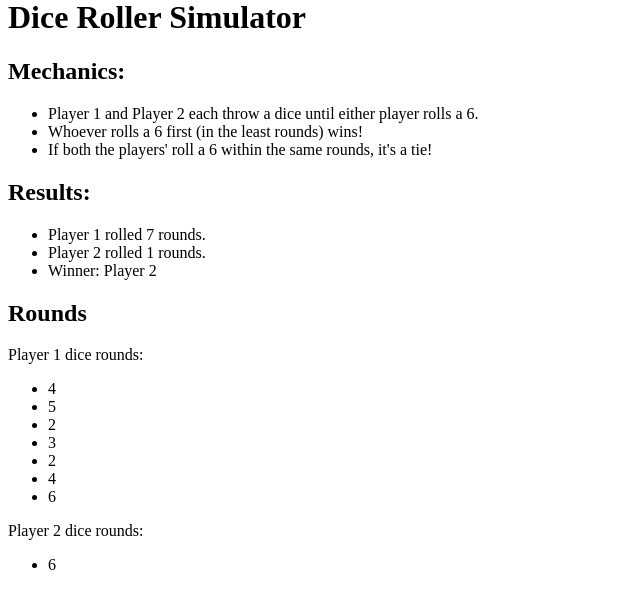
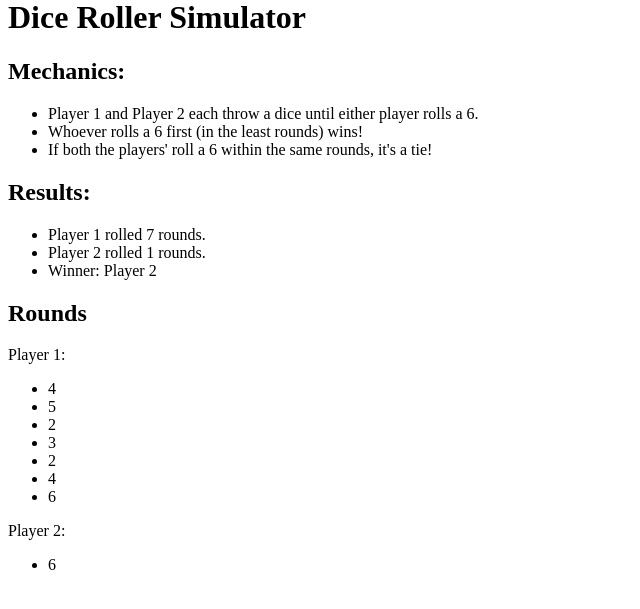
Before and after one commit to pranjal-joshi97/e2, a PHP site: page /index.php in a window 1280 px wide. Shown: the part 22-631 px from the top of the page, without its empty margins (0-640 px from the left). Run offline with PHP 8.4, Linux system fonts and the light colour scheme.

Commit message:
p1 final commit

```diff
--- a/p1/index-view.php
+++ b/p1/index-view.php
@@ -27,14 +27,14 @@
    </ul>
 
    <h2>Rounds</h2>
-   Player 1 dice rounds:
+   Player 1:
    <ul>
       <?php foreach ($player1Results as $key => $value) { ?>
       <li><?php echo $value; ?>
       </li>
       <?php } ?>
    </ul>
-   Player 2 dice rounds:
+   Player 2:
    <ul>
       <?php foreach ($player2Results as $key => $value) { ?>
       <li><?php echo $value; ?>
```
Also changed, not shown: p1/README.md.
